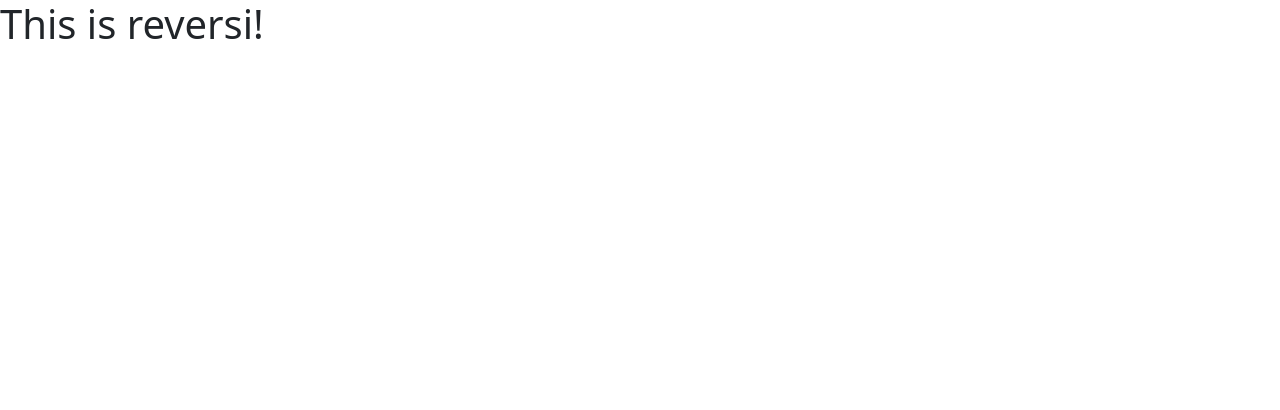
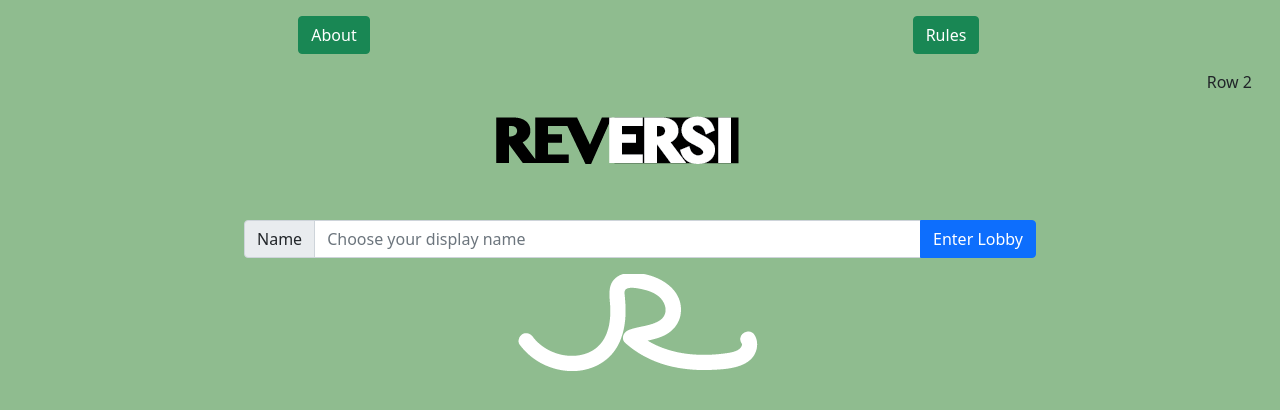
Before and after one commit to eschaus/reversi_eschaus, a website: page public/index.html in a window 1280 px wide. Drawn offline with nearby package versions, Linux system fonts and the light colour scheme.

Commit message:
Creating the entrance pages

```diff
--- a/public/index.html
+++ b/public/index.html
@@ -7,15 +7,47 @@
 
     <!-- Bootstrap CSS -->
     <link href="https://cdn.jsdelivr.net/npm/bootstrap@5.0.2/dist/css/bootstrap.min.css" rel="stylesheet" integrity="sha384-EVSTQN3/azprG1Anm3QDgpJLIm9Nao0Yz1ztcQTwFspd3yD65VohhpuuCOmLASjC" crossorigin="anonymous">
+    <style>
+      body {
+        background-color: darkseagreen;
+      }
 
-    <title>Hello, world!</title>
+    </style>
+    <title>Reversi!</title>
   </head>
   <body>
-    <h1>This is reversi!</h1>
+<div class="container-fluid">
+  <div class="row m-3">
+    <div class="col text-center">
+      <a class="btn btn-success text-nowrap" href="about.html">About</a>
+    </div>
+    <div class="col text-center">
+      <a class="btn btn-success text-nowrap" href="https://en.wikipedia.org/wiki/Reversi">Rules</a>
+    </div>
+  </div>
 
-    <!-- Optional JavaScript; choose one of the two! -->
+  <div class="row m-3">
+      <div class="col text-center">
+          <img class="img-fluid" src="assets/images/top-splash.png" alt="Reversi logo 1"/>
+      </div>
+    Row 2
+  </div>
 
-    <!-- Option 1: Bootstrap Bundle with Popper -->
-    <script src="https://cdn.jsdelivr.net/npm/bootstrap@5.0.2/dist/js/bootstrap.bundle.min.js" integrity="sha384-MrcW6ZMFYlzcLA8Nl+NtUVF0sA7MsXsP1UyJoMp4YLEuNSfAP+JcXn/tWtIaxVXM" crossorigin="anonymous"></script>
+  <div class="row align-items-center justify-content-center m-3">
+    <div class="col-8">
+      <div class="input-group">
+        <span class="input-group-text" id="displayName">Name</span>
+        <input type="text" class="form-control text-nowrap" id="nameInput" placeholder="Choose your display name" aria-label="Enter your dispaly name for use while playing Reversi" aria-describedby="displayName" />
+        <button type="submit" class="btn btn-primary text-nowrap" id="lobbyButton" onclick="window.location='lobby.html'">Enter Lobby</button>
+      </div>
+    </div>
+  </div>
+
+  <div class="row">
+    <div class="col text-center">
+      <img class="img-fluid" src="assets/images/bottom-splash.png" alt="Reversi logo 2"/>
+    </div>
+  </div>
+</div>    <script src="https://cdn.jsdelivr.net/npm/bootstrap@5.0.2/dist/js/bootstrap.bundle.min.js" integrity="sha384-MrcW6ZMFYlzcLA8Nl+NtUVF0sA7MsXsP1UyJoMp4YLEuNSfAP+JcXn/tWtIaxVXM" crossorigin="anonymous"></script>
   </body>
 </html>
```
Also changed, not shown: public/about.html (added, +31 -0 lines), public/lobby.html (added, +28 -0 lines), public/assets/images/bottom-splash.png (added), public/assets/images/top-splash.png (added).
